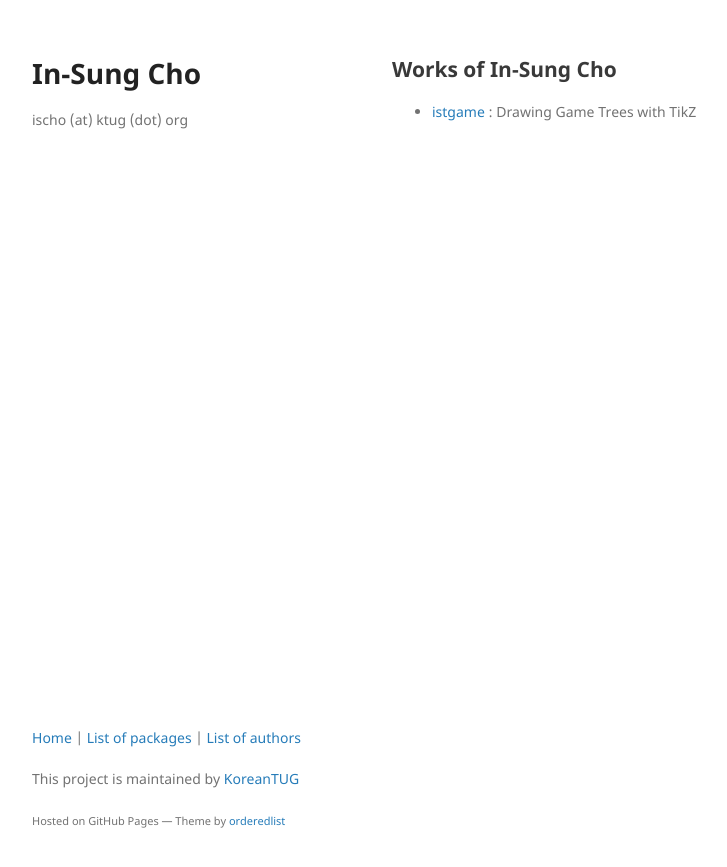
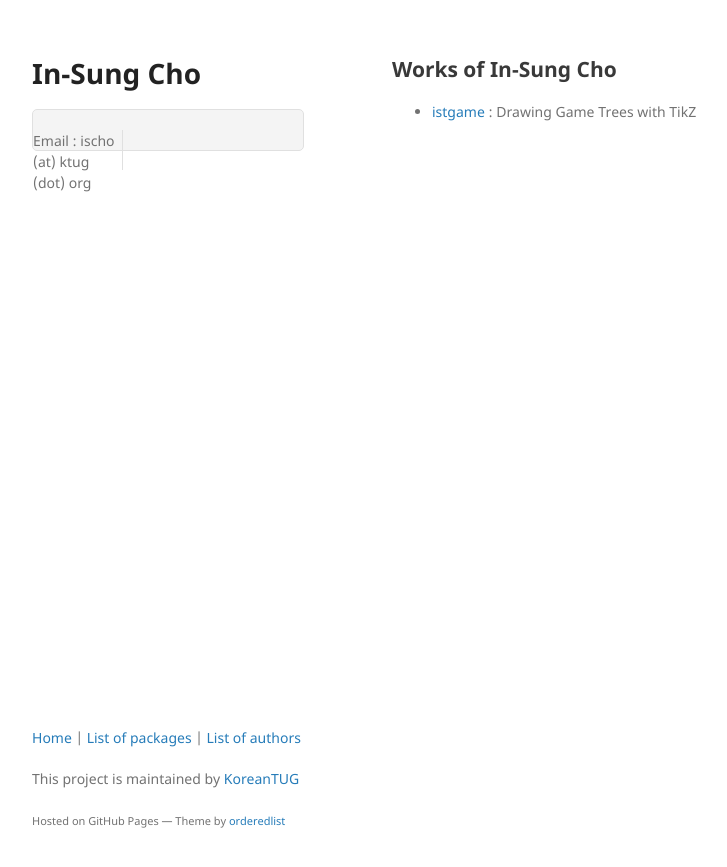
Before and after one commit to KoreanTUG/ktugpr-browser, a Jekyll site: the page built from author/ischo.md, in a window 1280 px wide. Shown: the top 867 px of the page, without its empty margins (178-905 px from the left). Built offline with Jekyll 4.4.1, drawn with Linux system fonts in a browser that asks for light colours.

Commit message:
Show email only when specified

```diff
--- a/_layouts/author.html
+++ b/_layouts/author.html
@@ -3,7 +3,12 @@ layout: default
 ---
 <header>
   <h1>{{ page.authorname }}</h1>
-  <p>{{ page.email_local_part }} (at) {{ page.email_domain | replace: '.', ' (dot) ' }} </p>
+  <ul>
+  <p><li>Email : {% if page.email_local_part and page.email_domain %}
+  {{ page.email_local_part }} (at) {{ page.email_domain | replace: '.', ' (dot) ' }}
+  {% else %} Not public {% endif %}</li></p>
+
+  </ul>
 </header>
 <section>
 <h2>Works of {{ page.authorname }}</h2>
```
